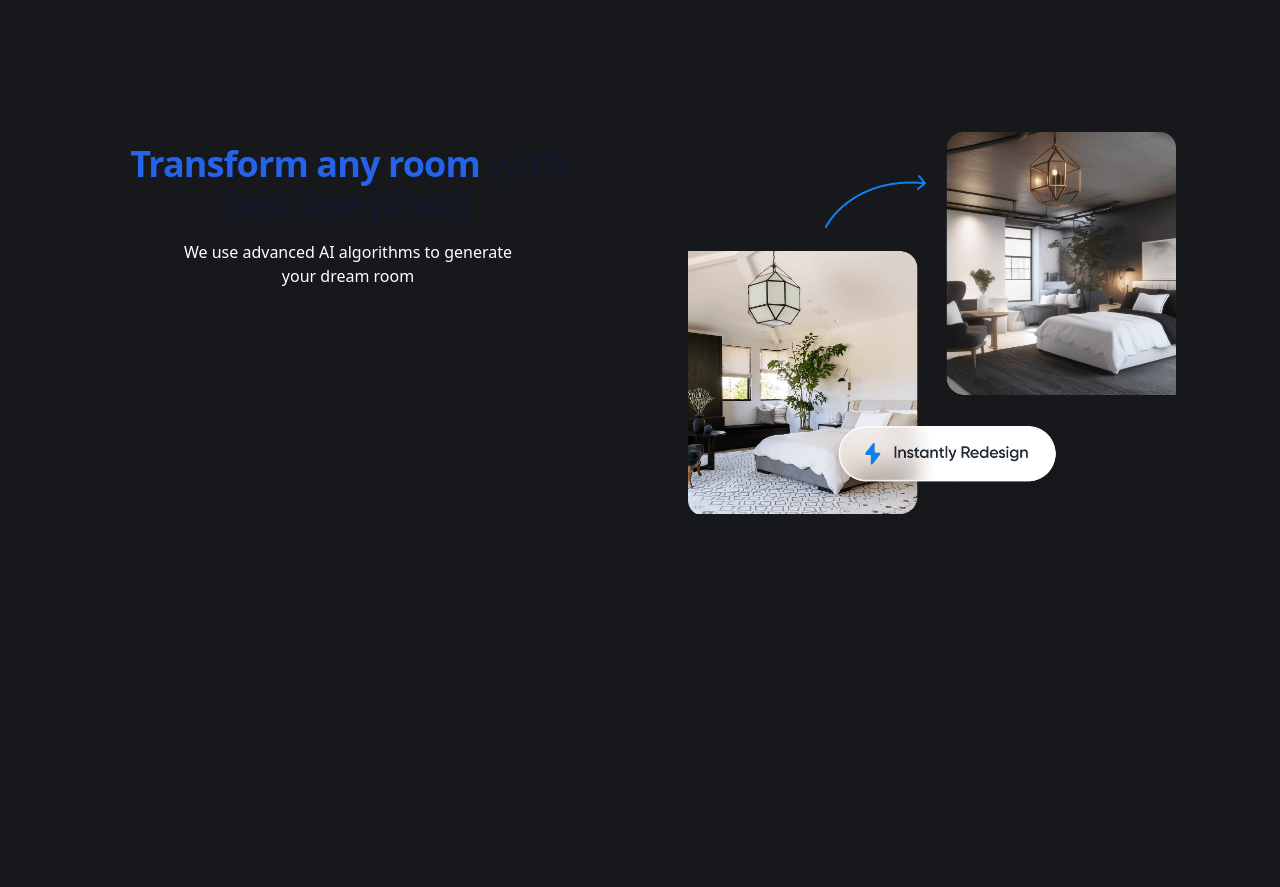
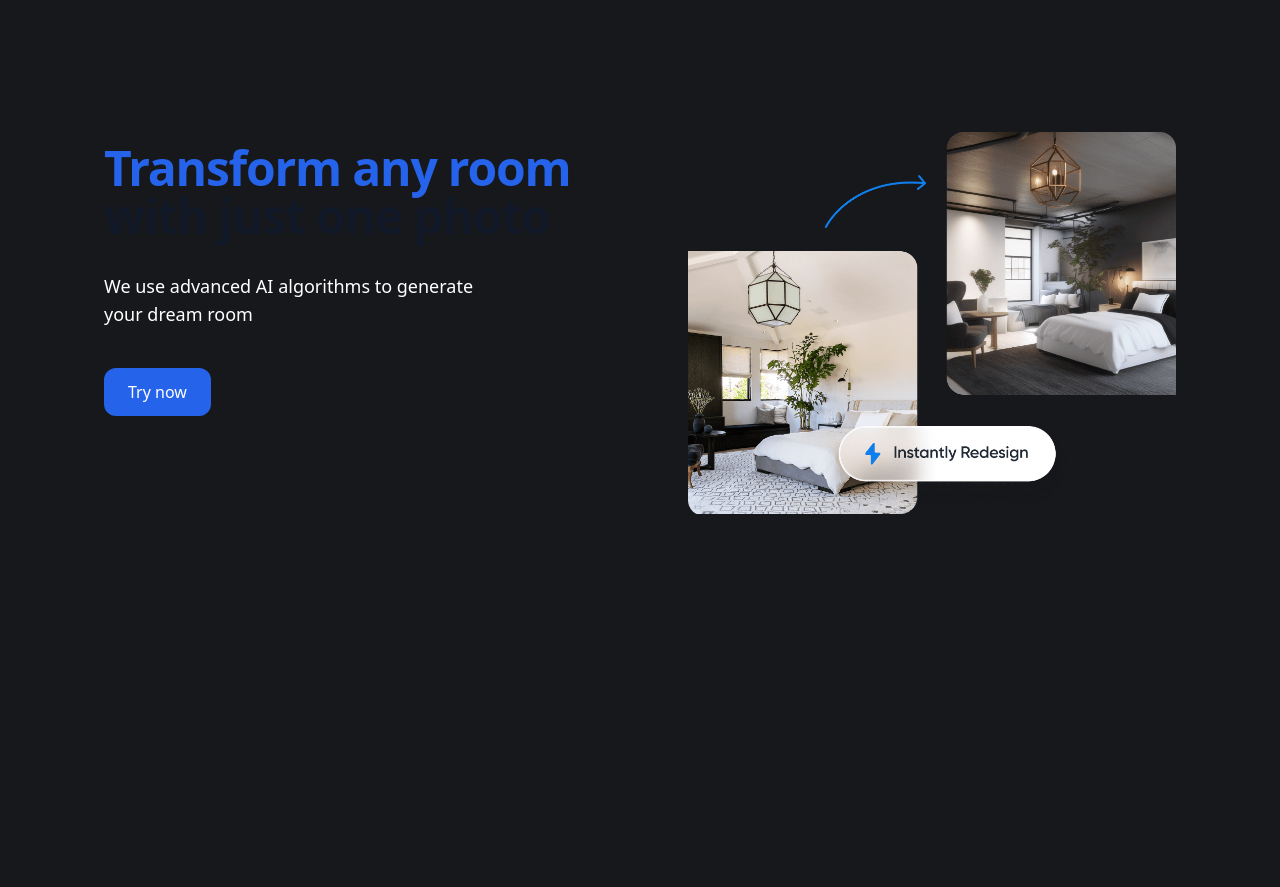
Before and after one commit to maci-kb24/InteriorGPT, a Next.js app: page / in a window 1280 px wide. Shown: the part 1900-2787 px from the top of the page. Built offline with nearby package versions, Linux system fonts and the light colour scheme.

Commit message:
add try now btn

```diff
--- a/app/page.tsx
+++ b/app/page.tsx
@@ -96,14 +96,20 @@ export default function HomePage() {
 
             <div
               className=" max-w-screen-xl px-4 py-8 mx-auto lg:grid lg:grid-cols-2 lg:gap-16 xl:gap-24 lg:py-24 lg:px-6">
-              <div className=" mb-8">
-                <h2 className="mt-3 mb-4 text-4xl font-extrabold tracking-tight text-gray-900 md:text-4xl dark:text-white">
-                <span className="text-blue-600">Transform any room</span> with<br></br> just one photo</h2>
-               <p>We use advanced AI algorithms to generate<br></br> your dream room</p>
+              <div className=" mb-8 text-left">
+                <h2 className="mt-3 mb-4 text-4xl font-extrabold tracking-tight text-gray-900 md:text-5xl dark:text-white">
+                  <span className="text-blue-600">Transform any room</span> with just one photo</h2>
+                <p className="pt-4 text-lg font-medium">We use advanced AI algorithms to generate<br></br> your dream room</p>
+                <Link
+                  className="bg-blue-600 inline-block rounded-xl text-white font-medium px-6 py-3 sm:mt-10 mt-8 hover:bg-blue-500 transition"
+                  href="/dream"
+                >
+                  Try now
+                </Link>
               </div>
               <div className=" space-y-8 ">
                 <div>
-                 <Image src={ctaimage} width={400} height={400} alt="Cta Image" className="w-full object-cover h-96 rounded-2xl sm:mt-0 mt-2" />
+                  <Image src={ctaimage} width={400} height={400} alt="Cta Image" className="w-full object-cover h-96 rounded-2xl sm:mt-0 mt-2" />
                 </div>
               </div>
             </div>
```
